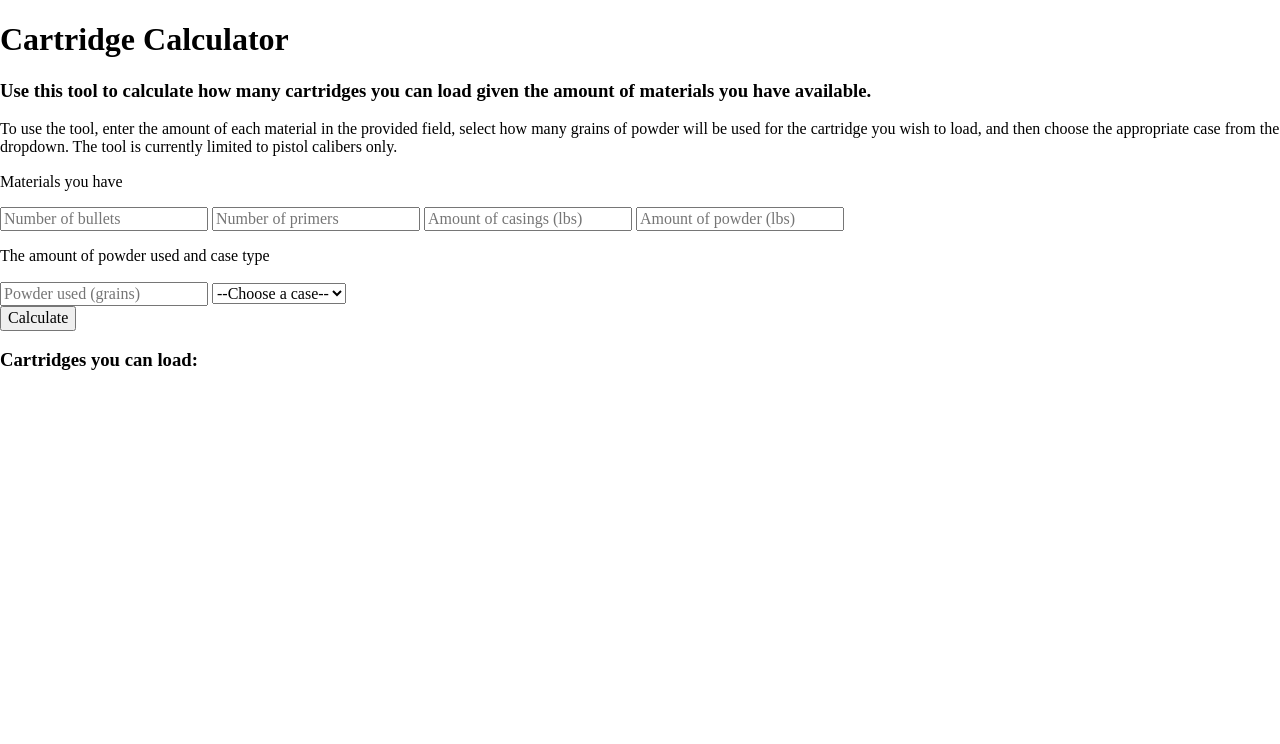
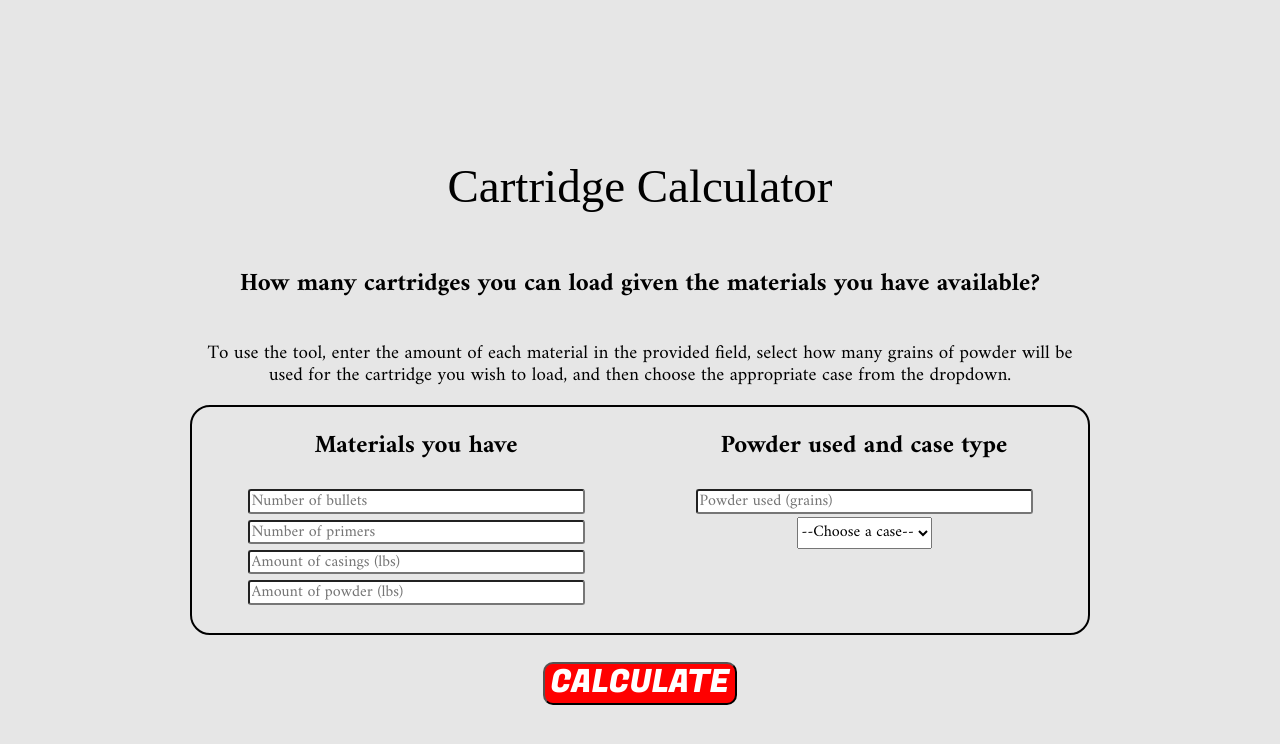
Before and after one commit to whit-morgan/cartridge-quantity-calculator, a website: page index.html in a window 1280 px wide. Drawn offline with Linux system fonts and the light colour scheme; a web font is replaced by a local one.

Commit message:
updated number of cases to choose from and applied styling

```diff
--- a/index.html
+++ b/index.html
@@ -4,42 +4,61 @@
     <meta charset="UTF-8">
     <meta http-equiv="X-UA-Compatible" content="IE=edge">
     <meta name="viewport" content="width=device-width, initial-scale=1.0">
+    <link rel="stylesheet" href="/css/normalize.css">
     <link rel="stylesheet" href="/css/style.css">
-    <link rel="stylesheet" href="/css/normalize.css">
+    <link rel="preconnect" href="https://fonts.googleapis.com">
+    <link rel="preconnect" href="https://fonts.gstatic.com" crossorigin>
+    <link href="https://fonts.googleapis.com/css2?family=Amiri:ital,wght@0,400;0,700;1,400&family=Patua+One&family=Fugaz+One&display=swap" rel="stylesheet">
+
     <title>Document</title>
 </head>
 <body>
+    <main>
     <h1>Cartridge Calculator</h1>
-    <h3>Use this tool to calculate how many cartridges you can load given the amount of materials you have available.</h3>
-    <p>To use the tool, enter the amount of each material in the provided field, select how many grains of powder will be used for the cartridge you wish to load, and then choose the appropriate case from the dropdown. The tool is currently limited to pistol calibers only.</p>
-        <section>
-            <p>Materials you have</p>
+    <h3>How many cartridges you can load given the materials you have available?</h3>
+    <p>To use the tool, enter the amount of each material in the provided field, select how many grains of powder will be used for the cartridge you wish to load, and then choose the appropriate case from the dropdown.</p>
+    <div>
+    <section class="testSection">
+            <h3>Materials you have</h3>
             <input type="text" name="" id="bulletAmt" placeholder="Number of bullets">
             <input type="text" id="primerAmt" placeholder="Number of primers">
             <input type="text" name="" id="casingAmt" placeholder="Amount of casings (lbs)">
             <input type="text" name="" id="powderAmt" placeholder="Amount of powder (lbs)">
         </section>
 
-        <section>
-            <p>The amount of powder used and case type</p>
-            <input type="text" id="powderUsed" placeholder="Powder used (grains)">
+        <section class="testSection">
+            <h3>Powder used and case type</h3>
+            <input class="test" type="text" id="powderUsed" placeholder="Powder used (grains)">
 
             <select name="" id="chooseCase">
                 <option value="">--Choose a case--</option>
+                <option value=".380">.380</option>
                 <option value="9mm">9mm</option>
+                <option value="38spl">38 Special</option>
+                <option value=".357mag">.357 Magnum</option>
                 <option value="40sw">.40 S&W</option>
+                <option value=".45acp">.45 ACP</option>
+                <option value="10mm">10mm</option>
+                <option value=".38super">.38 Super</option>
+                <option value=".223">.223 Rem</option>
+                <option value="308">.308 Win</option>
+                <option value=".30-06">.30-06</option>
+                <option value="7.62x39">7.62x39</option>
+                <option value="'.30-30">.30-30</option>
+                <option value="50bmg">50 BMG</option>
             </select>
+        </section>
+    </div>
+
+        <section>
+            <button id="calculateCartridges">CALCULATE</button>
         </section>
 
         <section>
-            <button id="calculateCartridges">Calculate</button>
+            <span id="finalNum"></span>
         </section>
 
-        <section>
-            <h3>Cartridges you can load: <span id="finalNum"></span></h3>
-        </section>
-
-
+    </main>
     <script src="/js/main.js"></script>
 </body>
 </html>
--- a/public/css/style.css
+++ b/public/css/style.css
@@ -3,6 +3,10 @@
   box-sizing: border-box;
 }
 
+html{
+  font-size: 62.5%;
+  background-color: rgb(230, 230, 230);
+}
 /* Clear fix hack */
 .clearfix:after {
      content: ".";
@@ -22,11 +26,73 @@
 /*******************************************/
 
 body {
+  height: 100%;
+  text-align: center;
+  display: flex;
+  justify-content: center;
+  font-size: 1.6rem;
+  font-family: 'Amiri';
+}
+main{
+  max-width: 900px;
+  display: flex;
+  flex-direction: column;
+  margin: 10% 1% 0 1%;
+}
+
+
+h1 {
+  font-family: 'Patua One';
+  font-size: 4.7rem;
+  font-weight: 400;
+}
+
+p{
+  font-size: 1.9rem;
+}
+
+
+h3{
+  font-size: 2.5rem;
+}
+
+#finalNum{
+  font-size: 3rem;
+  font-family: 'Patua One';
+}
+
+input{
+  margin: 3px 3px 3px 3px;
+  border-radius: 3px;
+}
+
+div {
+  display: flex;
+  flex-direction: row;
+  justify-content: space-around;
+  margin:0 0 3% 0;
+  padding-bottom: 25px;
+  border: 2px solid black;
+  border-radius: 20px;
+  flex-wrap: wrap;
+}
+.testSection{
+  display: flex;
+  flex-direction: column;
+  align-items: center;
 
 }
 
+button {
+  font-size: 3.2rem;
+  font-family: 'Fugaz One';
+  background-color: red;
+  color: white;
+  border-radius: 10px;
+  margin-bottom: 2.5%;
+}
 
-/******************************************
+/****************************************** */
 /* LAYOUT
 /*******************************************/
 header {
--- a/public/js/main.js
+++ b/public/js/main.js
@@ -2,8 +2,20 @@ document.querySelector('#calculateCartridges').addEventListener('click', calcula
 
 function calculate(){
     const casingsPerPound = {
+        '.380': 145,
         '9mm': 117,
-        '40sw': 100
+        '38spl': 102,
+        '.357mag': 89,
+        '40sw': 100,
+        '.45acp': 78,
+        '10mm': 96,
+        '.38super': 104,
+        '.223': 73,
+        '308': 40,
+        '.30-06': 35,
+        '7.62x39': 54,
+        '.30-30': 52,
+        '50bmg': 8
     }
 
     //values pulled from the html form set into variables
@@ -24,7 +36,8 @@ function calculate(){
     console.log(materials)
 
     //display the max number of makeable cartridges in the dom
-    document.querySelector('#finalNum').innerText = materials.sort((a, b) => a - b)[0]
+    document.querySelector('#finalNum').innerText =`You can load ${materials.sort((a, b) => a - b)[0]} cartridges`
+
 }
 
 
```
